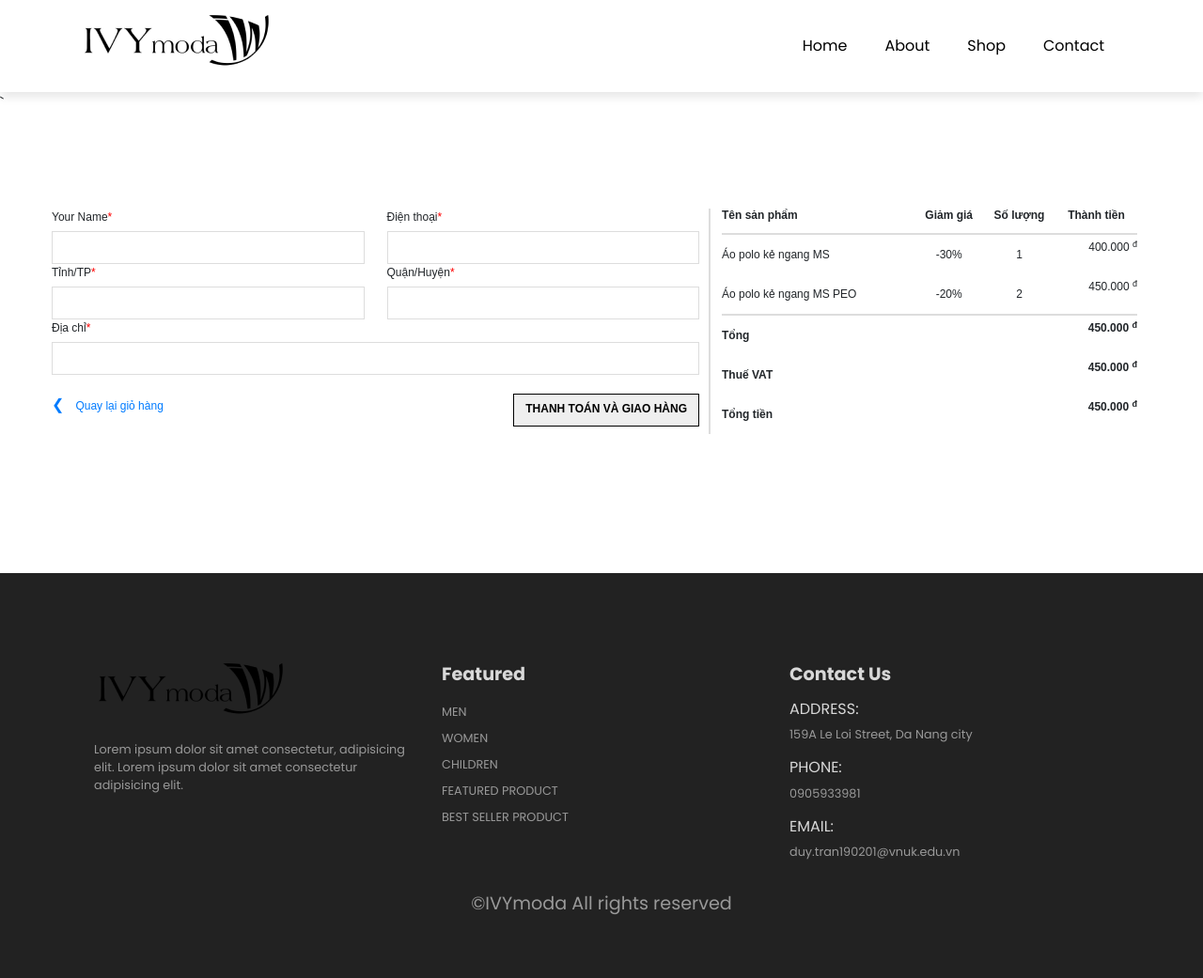
After one commit to sherlockduy4869/Ivy_Website, a PHP site: page /delivery.html in a window 1280 px wide. The commit adds this page. Shown: the whole page at 94% size. Run offline with PHP 8.4, Linux system fonts and the light colour scheme; some libraries are stand-ins or nearby versions.

Commit message:
Add delivery.html and do its css

```diff
--- a/Resource/css/style.css
+++ b/Resource/css/style.css
@@ -540,3 +540,100 @@ footer p{
 
     visibility: hidden;
 }
+
+/*DELIVERY AREA*/
+.delivery-area{
+    padding: 100px 0;
+}
+.delivery-content-left{
+    width: 60%;
+    padding-right: 25px;
+}
+.delivery-content-left p{
+    font-family: Arial, Helvetica, sans-serif;
+    font-size: 12px;
+}
+.delivery-content-left label{
+    font-family: Arial, Helvetica, sans-serif;
+    font-size: 12px;
+    margin-bottom: 6px;
+    display: block;
+}
+.delivery-content-left> p{
+    font-weight: bold;
+}
+.delivery-content-left-input-top{
+    justify-content: space-between;
+}
+.delivery-content-left-input-top-item{
+    width: calc(50% - 12px);
+}
+.delivery-content-left-input-top-item input{
+    width: 100%;
+    height: 35px;
+    border: 1px solid #dddddd;
+    padding-left: 6px;
+}
+.delivery-content-left-input-bottom input{
+    width: 100%;
+    height: 35px;
+    border: 1px solid #dddddd;
+    padding-left: 6px;
+}
+.delivery-content-left-button p{
+    font-family: Arial, Helvetica, sans-serif;
+    font-size: 12px;
+    display: inline-block;
+}
+.delivery-content-left-button span{
+    margin-right: 12px;
+}
+.delivery-content-left-button{
+    justify-content: space-between;
+    padding-top: 20px;
+}
+.delivery-content-left-button button{
+    height: 35px;
+    border: 1px solid black;
+    padding: 6px 12px;
+    cursor: pointer;
+    transition: all 0.3s ease;
+}
+.delivery-content-left-button button:hover{
+    background-color: black;
+    color: #fff;
+}
+.delivery-content-right{
+    width: 40%;
+    padding-left: 12px;
+    border-left: 2px solid #dddddd;
+    height: auto;
+}
+.delivery-content-right table{
+    font-family: Arial, Helvetica, sans-serif;
+    font-size: 12px;
+    width: 100%;
+    text-align: center;
+}
+.delivery-content-right table tr th:first-child{
+    text-align: left;
+}
+.delivery-content-right table tr th{
+    padding-bottom: 12px;
+    border-bottom: 2px solid #dddddd;
+}
+.delivery-content-right table tr th:last-child{
+    text-align: right;
+}
+.delivery-content-right table tr td{
+    padding: 6px 0;
+}
+.delivery-content-right table tr:nth-child(4){
+    border-top: 2px solid #dddddd;
+}
+.delivery-content-right table tr td:last-child{
+    text-align: right;
+}
+.delivery-content-right table tr td:first-child{
+    text-align: left;
+}
--- /dev/null
+++ b/delivery.html
@@ -0,0 +1,160 @@
+<html lang="en">
+<head>
+    <meta charset="UTF-8">
+    <meta http-equiv="X-UA-Compatible" content="IE=edge">
+    <meta name="viewport" content="width=device-width, initial-scale=1.0">
+    <title>Shop</title>
+    <link rel="stylesheet" href="https://cdn.jsdelivr.net/npm/bootstrap@4.1.3/dist/css/bootstrap.min.css" integrity="sha384-MCw98/SFnGE8fJT3GXwEOngsV7Zt27NXFoaoApmYm81iuXoPkFOJwJ8ERdknLPMO" crossorigin="anonymous">
+    <link rel="stylesheet" href="./Resource/css/style.css">
+    <link rel="stylesheet" href="./Resource/css/query.css">
+    <link rel="stylesheet" href="https://cdnjs.cloudflare.com/ajax/libs/font-awesome/6.1.1/css/all.min.css" integrity="sha512-KfkfwYDsLkIlwQp6LFnl8zNdLGxu9YAA1QvwINks4PhcElQSvqcyVLLD9aMhXd13uQjoXtEKNosOWaZqXgel0g==" crossorigin="anonymous" referrerpolicy="no-referrer" />
+    <script src="https://code.jquery.com/jquery-3.6.0.min.js" integrity="sha256-/xUj+3OJU5yExlq6GSYGSHk7tPXikynS7ogEvDej/m4=" crossorigin="anonymous"></script>
+    <script src="./Resource/js/script.js"></script>
+
+</head>
+<body>
+    <!--NAVIGATION AREA-->
+    <nav class="navbar navbar-expand-lg navbar-light py-3">
+        <div class="container">
+          <a href="#"><img src="./Resource/img/logo.png" alt="Logo"></a>
+          <button class="navbar-toggler" type="button" data-bs-toggle="collapse" data-bs-target="#navbarSupportedContent" aria-controls="navbarSupportedContent" aria-expanded="false" aria-label="Toggle navigation">
+            <span class="navbar-toggler-icon"></span>
+          </button>
+          <div class="collapse navbar-collapse" id="navbarSupportedContent">
+            <ul class="navbar-nav ml-auto">
+              <li class="nav-item">
+                <a class="nav-link" href="#"><span>Home</span></a>
+              </li>
+              <li class="nav-item">
+                <a class="nav-link" href="#"><span>About</span></a>
+              </li>
+              <li class="nav-item">
+                <a class="nav-link" href="#"><span>Shop</span></a>
+              </li>
+              <li class="nav-item">
+                <a class="nav-link" href="#"><span>Contact</span></a>
+              </li>
+          </div>
+        </div>
+      </nav>
+`
+    <!--DELIVERY AREA-->
+    <section class="delivery-area">
+        <div class="container">
+            <div class="delivery-content row">
+                <div class="delivery-content-left">
+                    <div class="delivery-content-left-input-top row">
+                        <div class="delivery-content-left-input-top-item">
+                            <label for="">Your Name<span style="color:red">*</span></label>
+                            <input type="text">
+                        </div>
+                        <div class="delivery-content-left-input-top-item">
+                            <label for="">Điện thoại<span style="color:red">*</span></label>
+                            <input type="text">
+                        </div>
+                        <div class="delivery-content-left-input-top-item">
+                            <label for="">Tỉnh/TP<span style="color:red">*</span></label>
+                            <input type="text">
+                        </div>
+                        <div class="delivery-content-left-input-top-item">
+                            <label for="">Quận/Huyện<span style="color:red">*</span></label>
+                            <input type="text">
+                        </div>
+                    </div>
+                    <div class="delivery-content-left-input-bottom row">
+                        <label for="">Địa chỉ<span style="color:red">*</span></label>
+                        <input type="text">
+                    </div>
+                    <div class="delivery-content-left-button row">
+                        <a href=""><span>&#10094;</span><p>Quay lại giỏ hàng</p> </a>
+                        <button><p style="font-weight: bold;">THANH TOÁN VÀ GIAO HÀNG</p></button>
+                    </div>
+                </div>
+                <div class="delivery-content-right">
+                    <table>
+                        <tr>
+                            <th>Tên sản phẩm</th>
+                            <th>Giảm giá</th>
+                            <th>Số lượng</th>
+                            <th>Thành tiền</th>
+                            <th></th>
+                        </tr>
+                        <tr>
+                            <td>Áo polo kẻ ngang MS</td>
+                            <td>-30%</td>
+                            <td>1</td>
+                            <td><p>400.000 <sup>đ</sup></p></td>
+                        </tr>
+                        <tr>
+                            <td>Áo polo kẻ ngang MS PEO</td>
+                            <td>-20%</td>
+                            <td>2</td>
+                            <td><p>450.000 <sup>đ</sup></p></td>
+                        </tr>
+                        <tr>
+                            <td style="font-weight: bold;" colspan="3">Tổng</td>
+                            <td style="font-weight: bold;"><p>450.000 <sup>đ</sup></p></td>
+                        </tr>
+                        <tr>
+                            <td style="font-weight: bold;" colspan="3">Thuế VAT</td>
+                            <td style="font-weight: bold;"><p>450.000 <sup>đ</sup></p></td>
+                        </tr>
+                        <tr>
+                            <td style="font-weight: bold;" colspan="3">Tổng tiền</td>
+                            <td style="font-weight: bold;"><p>450.000 <sup>đ</sup></p></td>
+                        </tr>
+                    </table>
+                </div>
+            </div>
+        </div>
+    </section>
+
+    <!--FOOTER AREA-->
+    <footer class="mt-5 py-5">
+      <div class="row container mx-auto pt-5">
+        <div class="footer-one col-lg-4 col-md-4 col-12 mb-3">
+          <img src="./Resource/img/logo.png" alt="">
+          <p class="pt-3">Lorem ipsum dolor sit amet consectetur, adipisicing elit.
+            Lorem ipsum dolor sit amet consectetur adipisicing elit.</p>
+        </div>
+
+        <div class="footer-one col-lg-4 col-md-4 col-12 mb-3">
+          <h5 class="pb-2">Featured</h5>
+          <ul class="text-uppercase list-unstyled">
+            <li><a href="#">Men</a></li>
+            <li><a href="#">Women</a></li>
+            <li><a href="#">Children</a></li>
+            <li><a href="#">Featured product</a></li>
+            <li><a href="#">Best seller product</a></li>
+          </ul>
+        </div>
+
+        <div class="footer-one col-lg-4 col-md-4 col-12 mb-3">
+          <h5 class="pb-2">Contact Us</h5>
+          <div>
+            <h6 class="text-uppercase">Address:</h6>
+            <p>159A Le Loi Street, Da Nang city</p>
+          </div>
+          <div>
+            <h6 class="text-uppercase">Phone:</h6>
+            <p>0905933981</p>
+          </div>
+          <div>
+            <h6 class="text-uppercase">Email:</h6>
+            <p>duy.tran190201@vnuk.edu.vn</p>
+          </div>
+        </div>
+
+      </div>
+
+      <!--Copyright-->
+      <p class="text-center copyright">©IVYmoda All rights reserved</p>
+
+    </footer>
+
+    <script src="https://cdn.jsdelivr.net/npm/@popperjs/core@2.9.2/dist/umd/popper.min.js" integrity="sha384-IQsoLXl5PILFhosVNubq5LC7Qb9DXgDA9i+tQ8Zj3iwWAwPtgFTxbJ8NT4GN1R8p" crossorigin="anonymous"></script>
+    <script src="https://cdn.jsdelivr.net/npm/bootstrap@5.0.2/dist/js/bootstrap.min.js" integrity="sha384-cVKIPhGWiC2Al4u+LWgxfKTRIcfu0JTxR+EQDz/bgldoEyl4H0zUF0QKbrJ0EcQF" crossorigin="anonymous"></script>
+    <script src="./Vendors/js/jquery.waypoints.min.js"></script>
+
+</body>
+</html>
```
